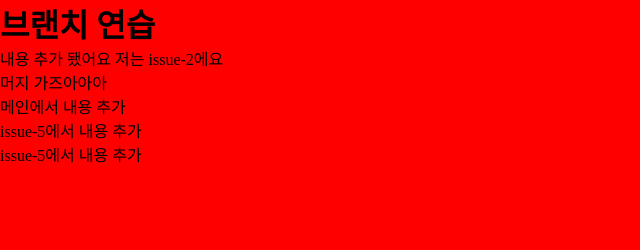
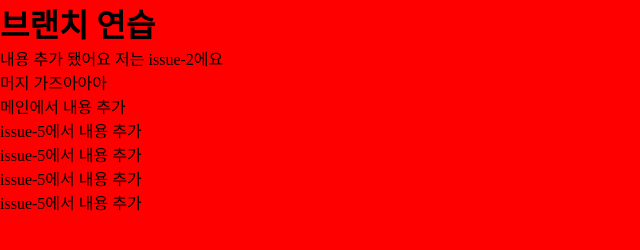
Before and after one commit to JangRuBin2/230222, a plain HTML site: page index.html in a window 1280 px wide. Shown: the whole page, without its empty margins (0-640 px from the left). Drawn offline with Linux system fonts and the light colour scheme.

Commit message:
이슈5에서 내용 추가

```diff
--- a/index.html
+++ b/index.html
@@ -3,7 +3,8 @@
 <head>
   <meta charset="UTF-8">
   <meta http-equiv="X-UA-Compatible" content="IE=edge">
-  <meta name="viewport" content="width=device-width, initial-scale=1.0">
+  <meta name="viewport" content="
+  width=device-width, initial-scale=1.0">
   <link rel="stylesheet" href="./common.css">
   <title>Document</title>
 </head>
@@ -14,5 +15,6 @@
   <div>메인에서 내용 추가</div>
   <div>issue-5에서 내용 추가</div>
   <div>issue-5에서 내용 추가</div>
+  <div>issue-5에서 내용 추가</div><div>issue-5에서 내용 추가</div>
 </body>
 </html>
```
